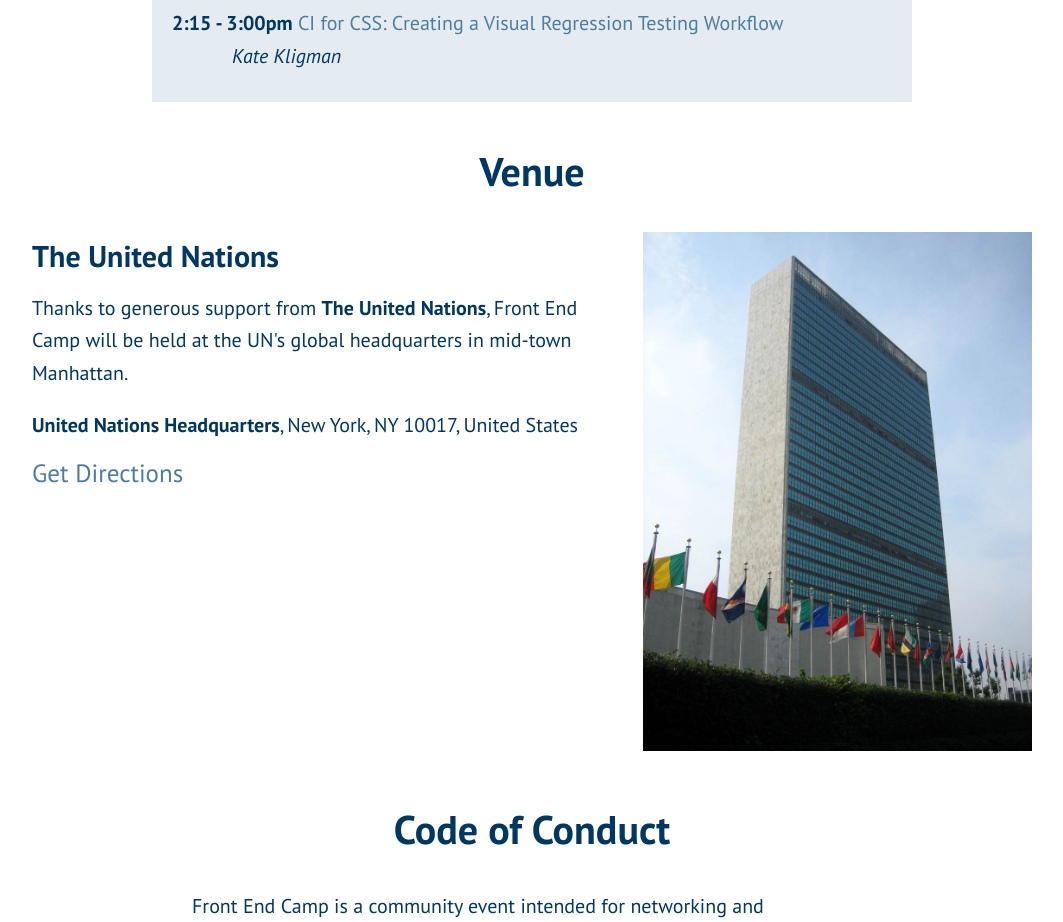
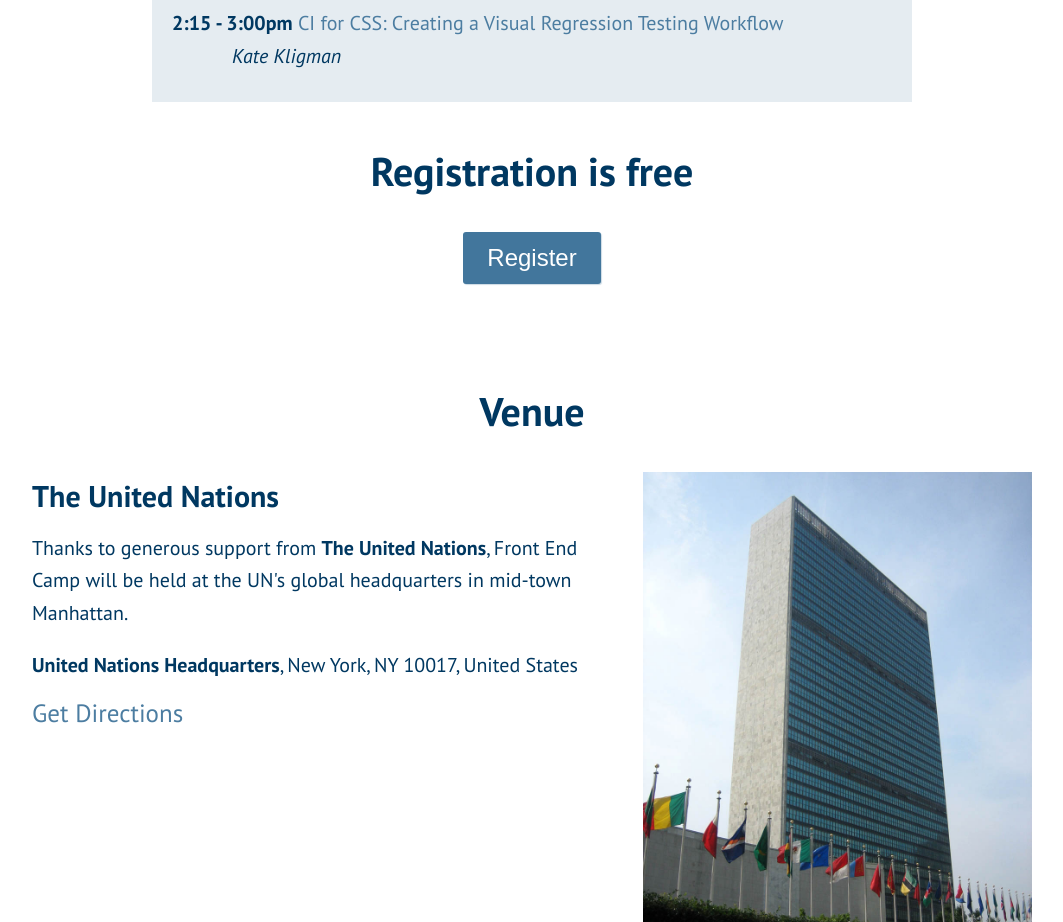
Before and after one commit to NYC-Camp/front-end-camp-2015, a website: page index.html in a window 1280 px wide. Shown: the part 5411-6333 px from the top of the page, without its empty margins (108-1171 px from the left). Drawn offline with nearby package versions, Linux system fonts and the light colour scheme.

Commit message:
Register button

```diff
--- a/index.html
+++ b/index.html
@@ -335,6 +335,13 @@
       </div>
     </section>
 
+    <section class="registration">
+      <div class="section--inner-wrapper">
+        <h2>Registration is free</h2>
+        <a href="http://nyccamp.org/user/register" target="_blank"><button>Register</button></a>
+      </div>
+    </section>
+
     <section id="venue">
       <div class="section--inner-wrapper">
         <h2>Venue</h2>
```
